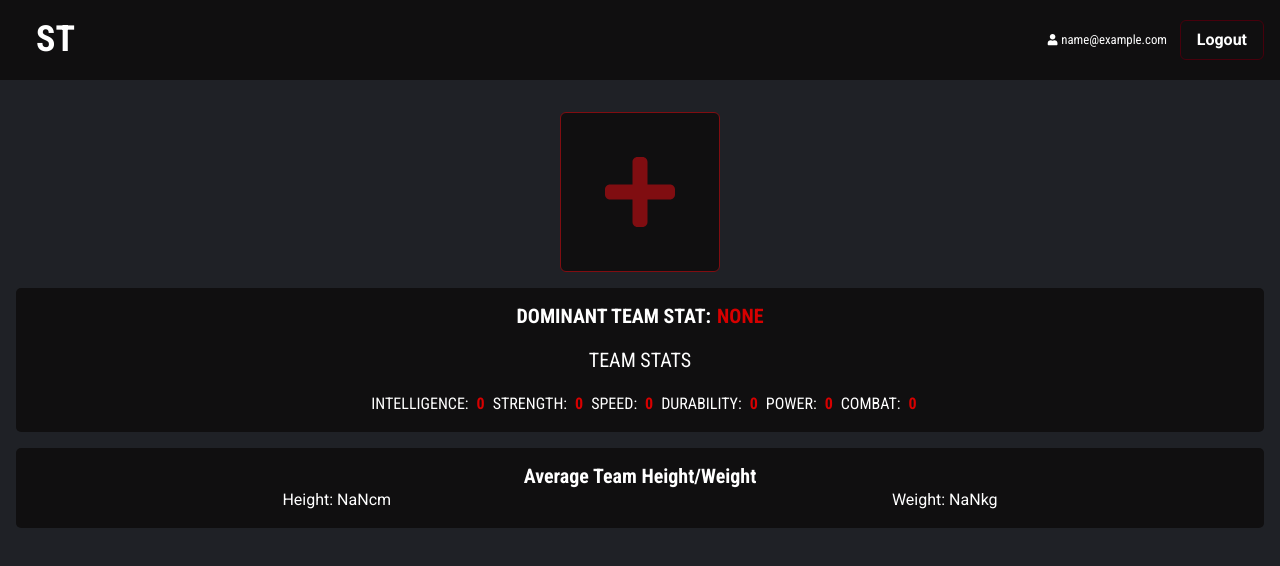
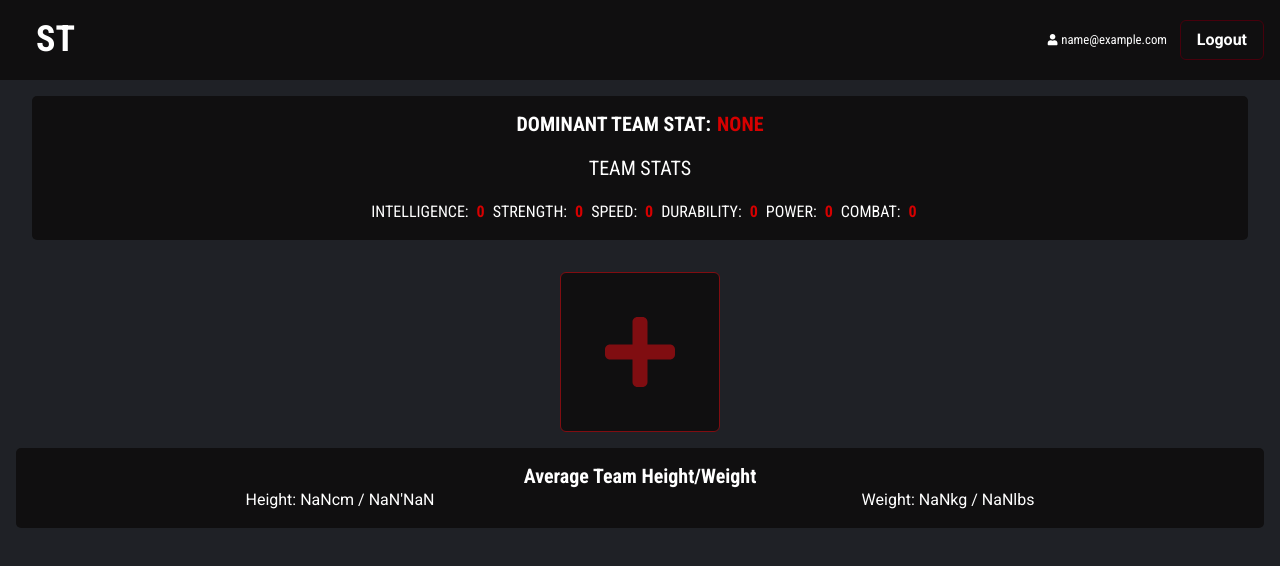
Before and after one commit to LMV-Codes/SuperTeam, a React (Create React App) app: page / in a window 1280 px wide. Shown: the top 566 px of the page. Built offline with nearby package versions, Linux system fonts and the light colour scheme; sample sign-in values are in the browser's storage.

Commit message:
Added imperial measurements to average height/weight

```diff
--- a/src/components/heroes/TeamHW.tsx
+++ b/src/components/heroes/TeamHW.tsx
@@ -25,9 +25,21 @@ export const TeamHW: React.FC<TeamHWProps> = ({ team }) => {
     return avgWeight;
   };
 
+  const poundConverter = (weight: number) => {
+    return Math.round(weight * 2.20462);
+  };
+
+  const feetConverter = (height: number) => {
+    const realFeet = (height * 0.3937) / 12;
+    const feet = Math.floor(realFeet);
+    const inches = Math.round((realFeet - feet) * 12);
+    return `${feet}'${inches}`;
+  };
+
   const avgHeight = getAverageHeight(team);
   const avgWeight = getAverageWeight(team);
-
+  const avgPounds = poundConverter(avgWeight);
+  const avgFeet = feetConverter(avgHeight);
   return (
     <Flex
       bg="brand.50"
@@ -42,8 +54,12 @@ export const TeamHW: React.FC<TeamHWProps> = ({ team }) => {
         Average Team Height/Weight
       </Heading>
       <Flex justifyContent="space-around">
-        <Text>Height: {avgHeight}cm</Text>
-        <Text>Weight: {avgWeight}kg</Text>
+        <Text>
+          Height: {avgHeight}cm / {avgFeet}
+        </Text>
+        <Text>
+          Weight: {avgWeight}kg / {avgPounds}lbs
+        </Text>
       </Flex>
     </Flex>
   );
--- a/src/components/heroes/TeamMember.tsx
+++ b/src/components/heroes/TeamMember.tsx
@@ -37,8 +37,10 @@ export const TeamMember: React.FC<TeamMemberProps> = ({
     haircolor: hero.appearance["hair-color"],
     eyecolor: hero.appearance["eye-color"],
     work: hero.work.base,
-    aliases: hero.biography.aliases.map((alias) => (
-      <Text textAlign="end">{alias}</Text>
+    aliases: hero.biography.aliases.map((alias, index) => (
+      <Text key={index} textAlign="end">
+        {alias}
+      </Text>
     )),
   };
   const detailsArray = Object.entries(details);
--- a/src/components/heroes/TeamStats.tsx
+++ b/src/components/heroes/TeamStats.tsx
@@ -51,7 +51,7 @@ export const TeamStats: React.FC<TeamStatsProps> = ({ team }) => {
       bg="brand.50"
       padding="1em"
       borderRadius="5px"
-      marginBottom="1em"
+      margin="1em"
     >
       <Flex>
         <Heading
--- a/src/pages/Home.tsx
+++ b/src/pages/Home.tsx
@@ -13,6 +13,7 @@ export const Home: React.FC = () => {
   return (
     <Flex justifyContent="center">
       <Container maxW="container.xl" bg="brand.100" minHeight="100vh">
+        <TeamStats team={superTeam} />
         {heroSearch && (
           <TeamSearch
             superTeam={superTeam}
@@ -36,7 +37,7 @@ export const Home: React.FC = () => {
           ))}
           {superTeam.length < 6 && <AddHero setSearch={setTeamSearch} />}
         </Flex>
-        <TeamStats team={superTeam} />
+
         <TeamHW team={superTeam} />
       </Container>
     </Flex>
```
